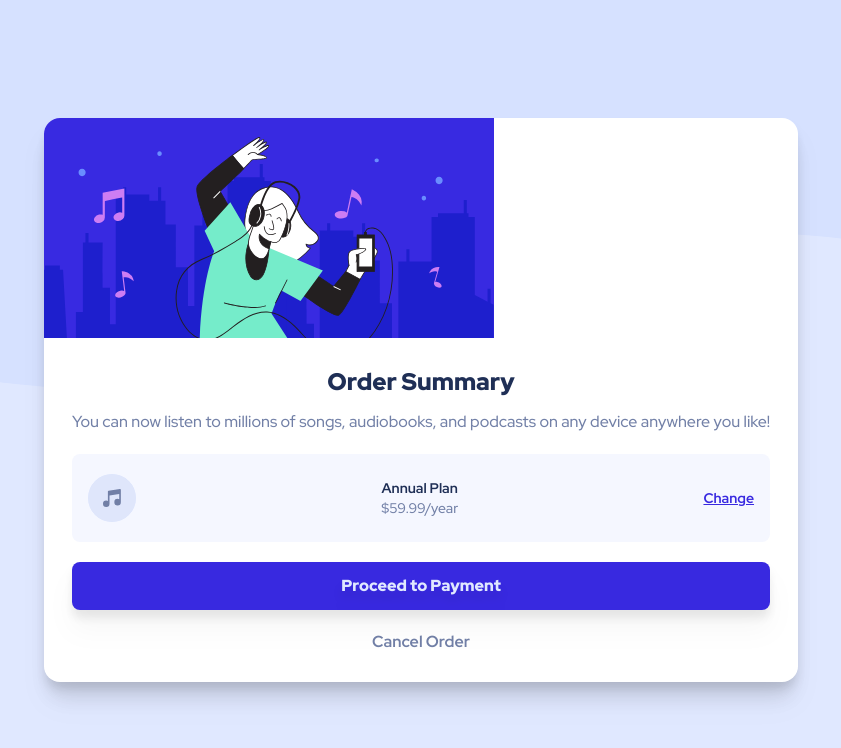
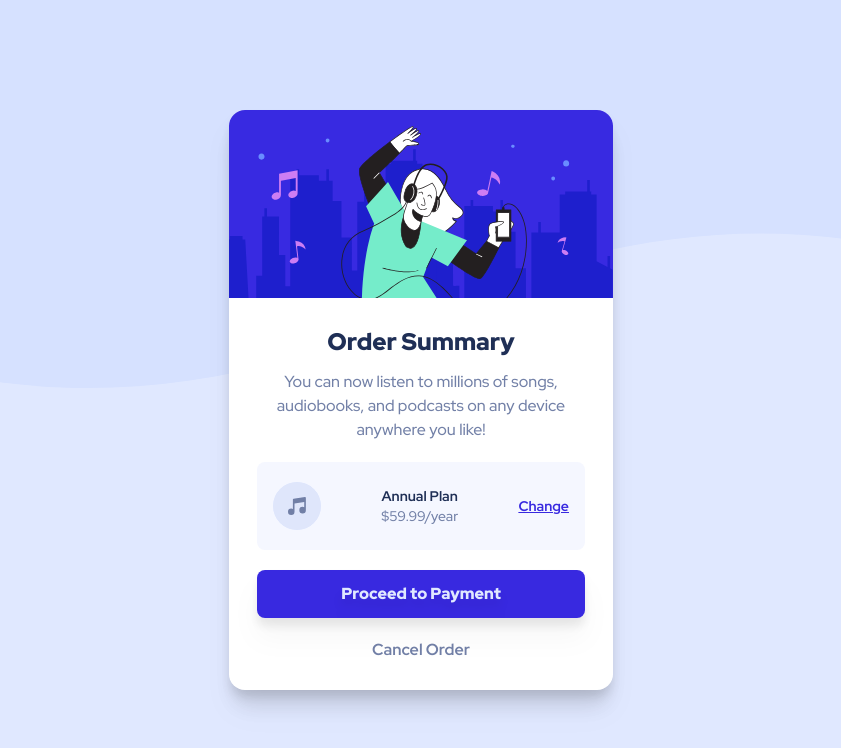
Before and after one commit to JustinByrne/FM-order-summary-component, a website: page index.html in a window 1280 px wide. Shown: the whole page, without its empty margins (219-1060 px from the left). Drawn offline with Linux system fonts and the light colour scheme.

Commit message:
Added desktop view

```diff
--- a/index.html
+++ b/index.html
@@ -13,7 +13,7 @@
 
     <body class="font-red-hat-display">
         <div class="px-6 bg-blue-pale bg-mobile lg:bg-desktop bg-no-repeat bg-contain h-screen flex justify-center items-center">
-            <main class="bg-white rounded-2xl shadow-xl filter drop-shadow-xl overflow-hidden">
+            <main class="bg-white rounded-2xl shadow-xl filter drop-shadow-xl overflow-hidden lg:max-w-sm">
                 <header>
                     <img src="./images/illustration-hero.svg">
                 </header>
```
